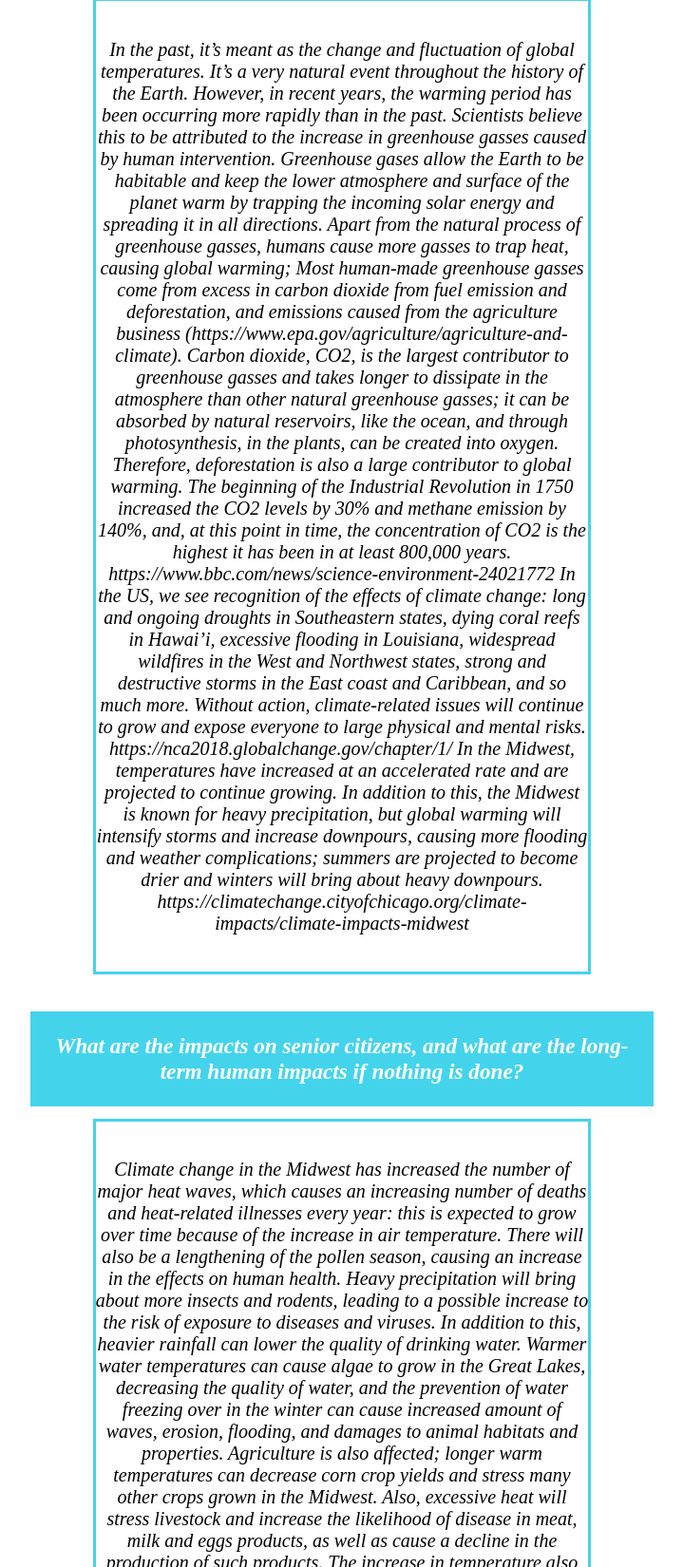
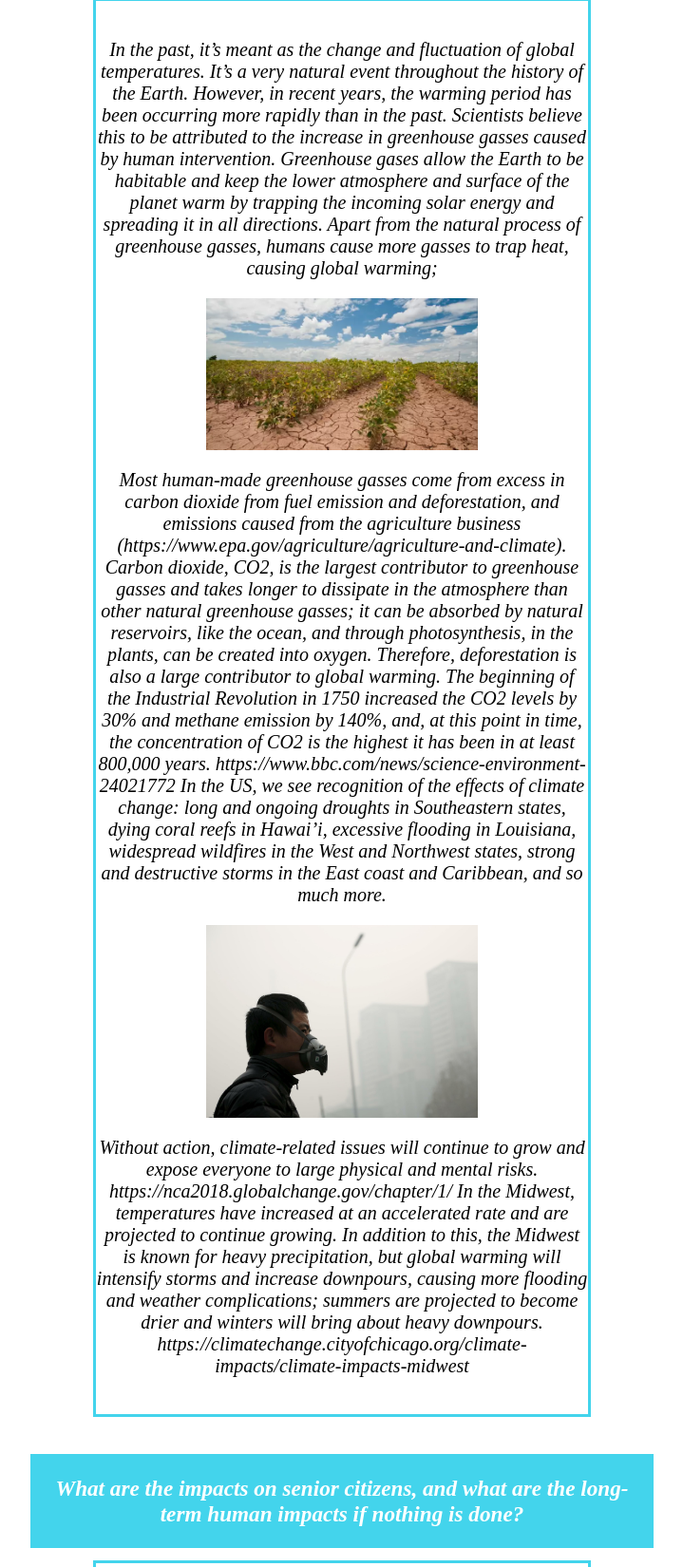
Before and after one commit to YelyzavetaMyshenyova/Climate, a plain HTML site: page info.html in a window 1280 px wide. Shown: the part 126-1776 px from the top of the page at 95% size, without its empty margins (280-999 px from the left). Drawn offline with Linux system fonts and the light colour scheme; a web font is replaced by a local one.

Commit message:
added imgs

```diff
--- a/info.html
+++ b/info.html
@@ -15,19 +15,27 @@
     <h5 class="content3">What is climate change?</h5>
    <section class="content2">
     <p>
-In the past, it’s meant as the change and fluctuation of global temperatures. It’s a very natural event throughout the history of the Earth. However, in recent years, the warming period has been occurring more rapidly than in the past. Scientists believe this to be attributed to the increase in greenhouse gasses caused by human intervention. Greenhouse gases allow the Earth to be habitable and keep the lower atmosphere and surface of the planet warm by trapping the incoming solar energy and spreading it in all directions. Apart from the natural process of greenhouse gasses, humans cause more gasses to trap heat, causing global warming; Most human-made greenhouse gasses come from excess in carbon dioxide from fuel emission and deforestation, and emissions caused from the agriculture business (https://www.epa.gov/agriculture/agriculture-and-climate).
+In the past, it’s meant as the change and fluctuation of global temperatures. It’s a very natural event throughout the history of the Earth. However, in recent years, the warming period has been occurring more rapidly than in the past. Scientists believe this to be attributed to the increase in greenhouse gasses caused by human intervention. Greenhouse gases allow the Earth to be habitable and keep the lower atmosphere and surface of the planet warm by trapping the incoming solar energy and spreading it in all directions. Apart from the natural process of greenhouse gasses, humans cause more gasses to trap heat, causing global warming;
+     </p>
+      <img src= "style/agric.webp" alt="health">
+      <p>
+      Most human-made greenhouse gasses come from excess in carbon dioxide from fuel emission and deforestation, and emissions caused from the agriculture business (https://www.epa.gov/agriculture/agriculture-and-climate).
 
 Carbon dioxide, CO2, is the largest contributor to greenhouse gasses and takes longer to dissipate in the atmosphere than other natural greenhouse gasses; it can be absorbed by natural reservoirs, like the ocean, and through photosynthesis, in the plants, can be created into oxygen. Therefore, deforestation is also a large contributor to global warming.
 
 The beginning of the Industrial Revolution in 1750 increased the CO2 levels by 30% and methane emission by 140%, and, at this point in time, the concentration of CO2 is the highest it has been in at least 800,000 years.
 https://www.bbc.com/news/science-environment-24021772
 
-In the US, we see recognition of the effects of climate change: long and ongoing droughts in Southeastern states, dying coral reefs in Hawai’i, excessive flooding in Louisiana, widespread wildfires in the West and Northwest states, strong and destructive storms in the East coast and Caribbean, and so much more. Without action, climate-related issues will continue to grow and expose everyone to large physical and mental risks.
+In the US, we see recognition of the effects of climate change: long and ongoing droughts in Southeastern states, dying coral reefs in Hawai’i, excessive flooding in Louisiana, widespread wildfires in the West and Northwest states, strong and destructive storms in the East coast and Caribbean, and so much more.
+     </p>
+      <img src= "style/health.jpg" alt="health">
+     <p>
+Without action, climate-related issues will continue to grow and expose everyone to large physical and mental risks.
 https://nca2018.globalchange.gov/chapter/1/
 
 In the Midwest, temperatures have increased at an accelerated rate and are projected to continue growing. In addition to this, the Midwest is known for heavy precipitation, but global warming will intensify storms and increase downpours, causing more flooding and weather complications; summers are projected to become drier and winters will bring about heavy downpours.
 https://climatechange.cityofchicago.org/climate-impacts/climate-impacts-midwest
-    </p>
+     </p>
     </section>
 
 <h5 class="content3"> What are the impacts on senior citizens, and what are the long-term human impacts if nothing is done? </h5>
```
